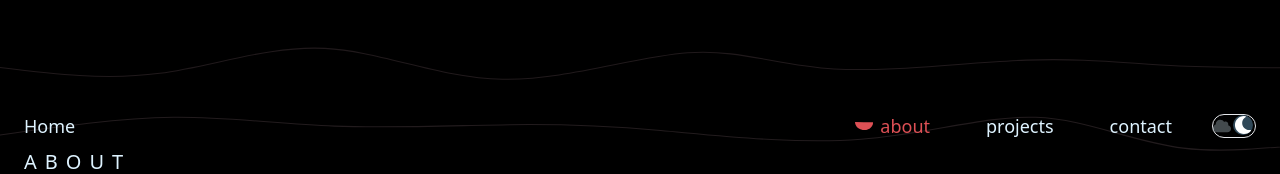
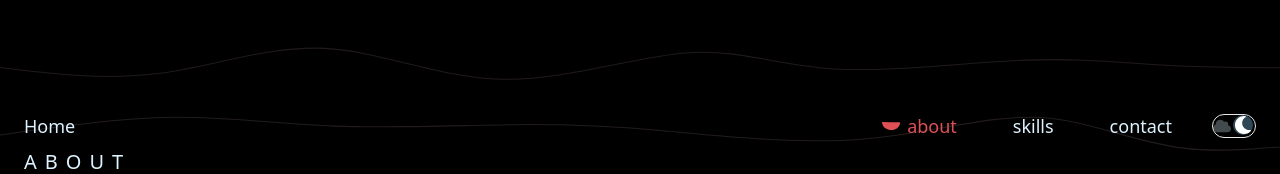
Before and after one commit to MaheeExec/MaheeExec.github.io, a Next.js app: page /about in a window 1280 px wide. Shown: the top 174 px of the page. Built offline with nearby package versions, Linux system fonts and the light colour scheme; no server answers; a web font is replaced by a local one.

Commit message:
janky working commit

```diff
--- a/components/About/About.tsx
+++ b/components/About/About.tsx
@@ -20,7 +20,8 @@ export default function About() {
   }
 
   return (
-    <SectionLayout className="bg-pink-50 mb-20 mb-16 w-full items-start rounded-lg p-6 shadow-lg">
+    <SectionLayout className="bg-pink-50 mb-20 w-full items-start rounded-lg p-6 pb-20 shadow-lg overflow-auto">
+      {" "}
       <div className="flex flex-col items-center">
         <SubHeading dark align={Align.Left} className="text-purple-600">
           About
--- a/components/Header/config.tsx
+++ b/components/Header/config.tsx
@@ -17,7 +17,7 @@ const menuItems: MenuItem[] = [
     url: Page.About,
   },
   {
-    label: "projects",
+    label: "skills",
     icon: <RiCodeLine />,
     extra: "my work",
     url: Page.Projects,
```
